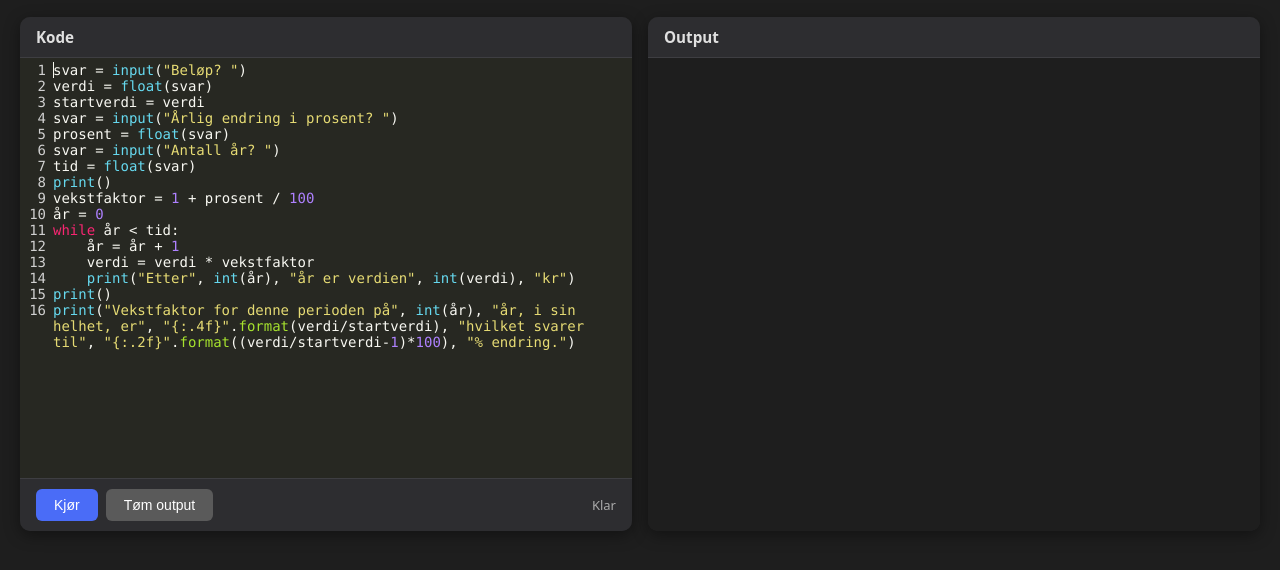
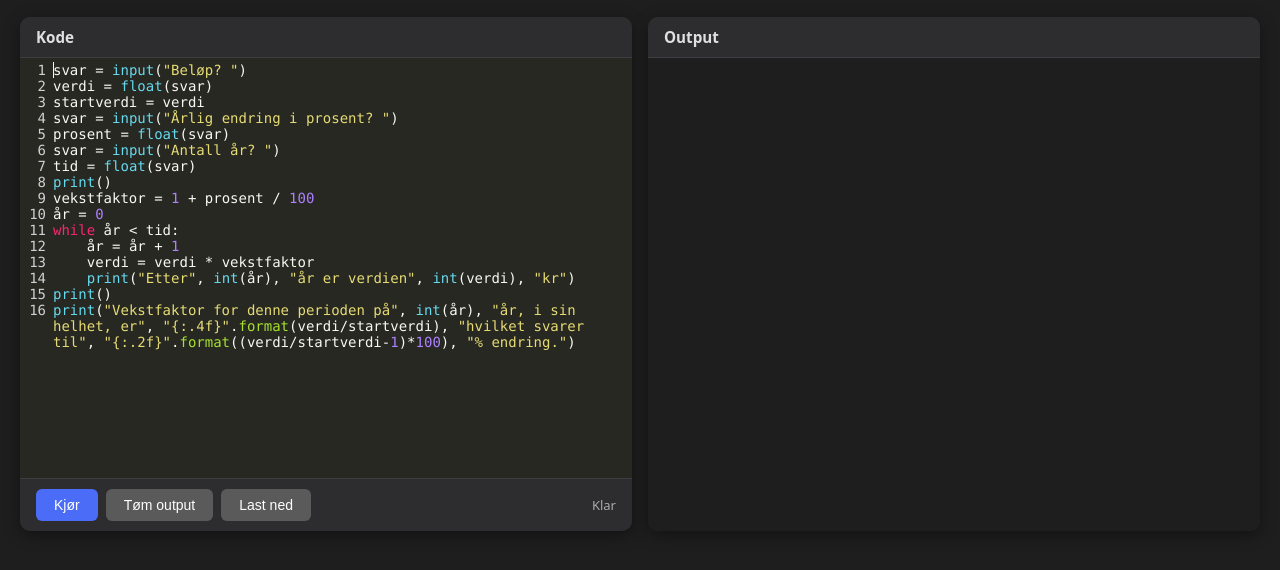
Before and after one commit to oivindsyversen/python-i-nettleseren, a plain HTML site: page index.html in a window 1280 px wide. Shown: the part 96-666 px from the top of the page. Drawn offline with nearby package versions, Linux system fonts and the light colour scheme.

Commit message:
Last ned-knapp for koden

```diff
--- a/index.html
+++ b/index.html
@@ -149,6 +149,7 @@ print("Vekstfaktor for denne perioden på", int(år), "år, i sin helhet, er", "
       <div class="controls">
         <button onclick="runCode()">Kjør</button>
         <button class="secondary" onclick="clearOutput()">Tøm output</button>
+        <button class="secondary" onclick="downloadCode()">Last ned</button>
         <span class="status" id="status">Klar</span>
       </div>
     </div>
@@ -233,6 +234,18 @@ print("Vekstfaktor for denne perioden på", int(år), "år, i sin helhet, er", "
       });
     }
 
+    function downloadCode() {
+      const blob = new Blob([editor.getValue()], { type: "text/x-python;charset=utf-8" });
+      const url = URL.createObjectURL(blob);
+      const a = document.createElement("a");
+      a.href = url;
+      a.download = "program.py";
+      document.body.appendChild(a);
+      a.click();
+      a.remove();
+      setTimeout(function() { URL.revokeObjectURL(url); }, 1000);
+    }
+
     function clearOutput() {
       outputEl.textContent = "";
       setStatus("Klar");
```
